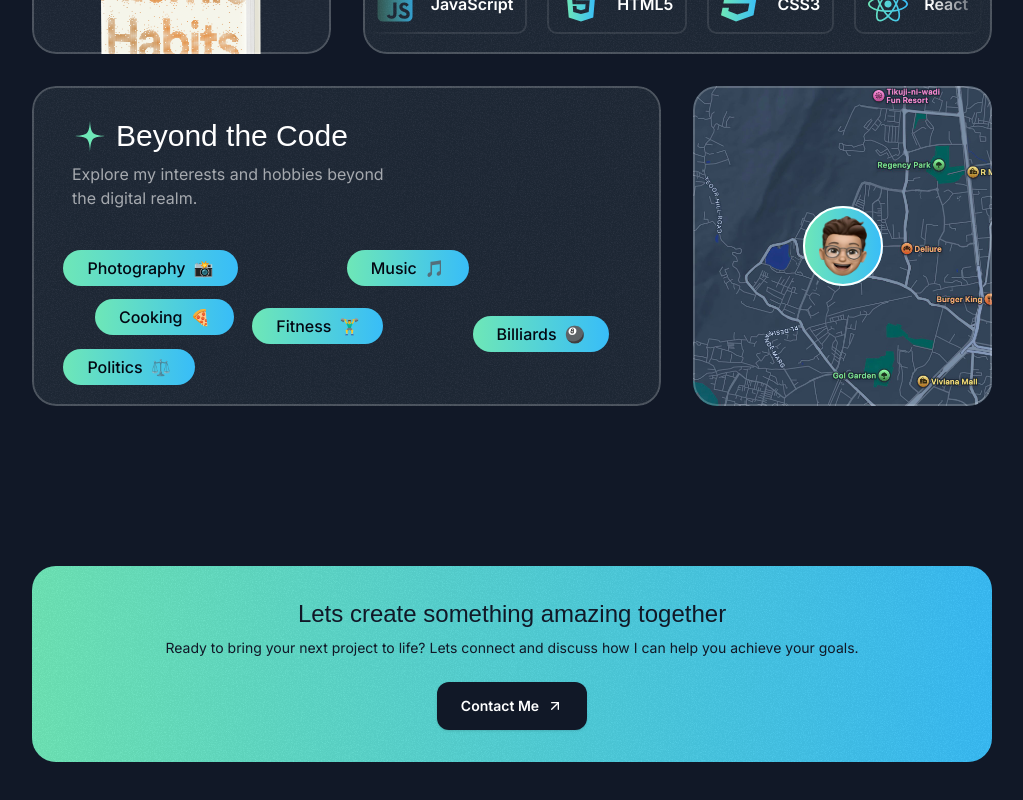
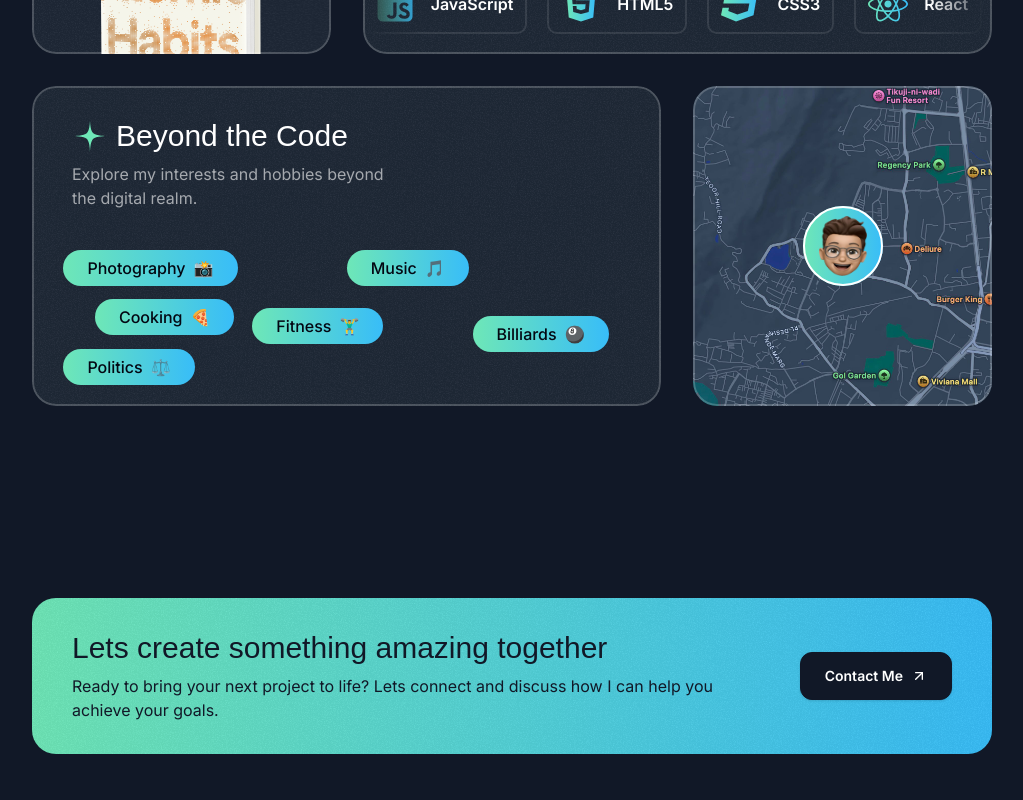
Before and after one commit to ammare03/built-by-ammar, a Next.js app: page / in a window 1280 px wide. Shown: the part 4314-5114 px from the top of the page, without its empty margins (128-1151 px from the left). Built offline with nearby package versions, Linux system fonts and the light colour scheme; a web font is replaced by a local one.

Commit message:
feat: enhance ContactSection layout and styling for improved user engagement

```diff
--- a/src/sections/Contact.tsx
+++ b/src/sections/Contact.tsx
@@ -4,23 +4,27 @@
 
 export const ContactSection = () => {
   return (
-    <div className="py-16 pt-12">
+    <div className="py-16 pt-12 lg:py-24 lg:pt-20">
       <div className="container">
-        <div className="bg-gradient-to-r from-emerald-300 to-sky-400 text-gray-900 py-8 px-10 rounded-3xl text-center relative overflow-hidden z-0">
+        <div className="bg-gradient-to-r from-emerald-300 to-sky-400 text-gray-900 py-8 px-10 rounded-3xl text-center md:text-left relative overflow-hidden z-0">
           <div
             className="absolute inset-0 opacity-5 -z-10"
             style={{ backgroundImage: `url(${grainImage.src})` }}
           ></div>
-          <h2 className="font-serif text-2xl">
+          <div className="flex flex-col md:flex-row gap-8 md:gap-16 items-center">
+            <div>
+              <h2 className="font-serif text-2xl md:text-3xl">
                 Lets create something amazing together
               </h2>
-          <p className="text-sm mt-2">
-            Ready to bring your next project to life? Lets connect and discuss
-            how I can help you achieve your goals.
+              <p className="text-sm md:text-base mt-2">
+                Ready to bring your next project to life? Lets connect and
+                discuss how I can help you achieve your goals.
               </p>
+            </div>
+            <div>
               <Button
                 variant={"default"}
-            className="text-white bg-gray-900 inline-flex items-center px-6 h-12 rounded-xl gap-2 mt-6 hover:bg-gray-900/95 hover:scale-105 transition-all duration-200"
+                className="text-white bg-gray-900 inline-flex items-center px-6 h-12 rounded-xl gap-2 w-max border border-gray-900 hover:bg-gray-900/95 hover:scale-105 transition-all duration-200"
               >
                 <span className="font-semibold">Contact Me</span>
                 <ArrowUpRight size={4} />
@@ -28,5 +32,7 @@
             </div>
           </div>
         </div>
+      </div>
+    </div>
   );
 };
```
Lines whose indentation alone changed are shown as unchanged.
